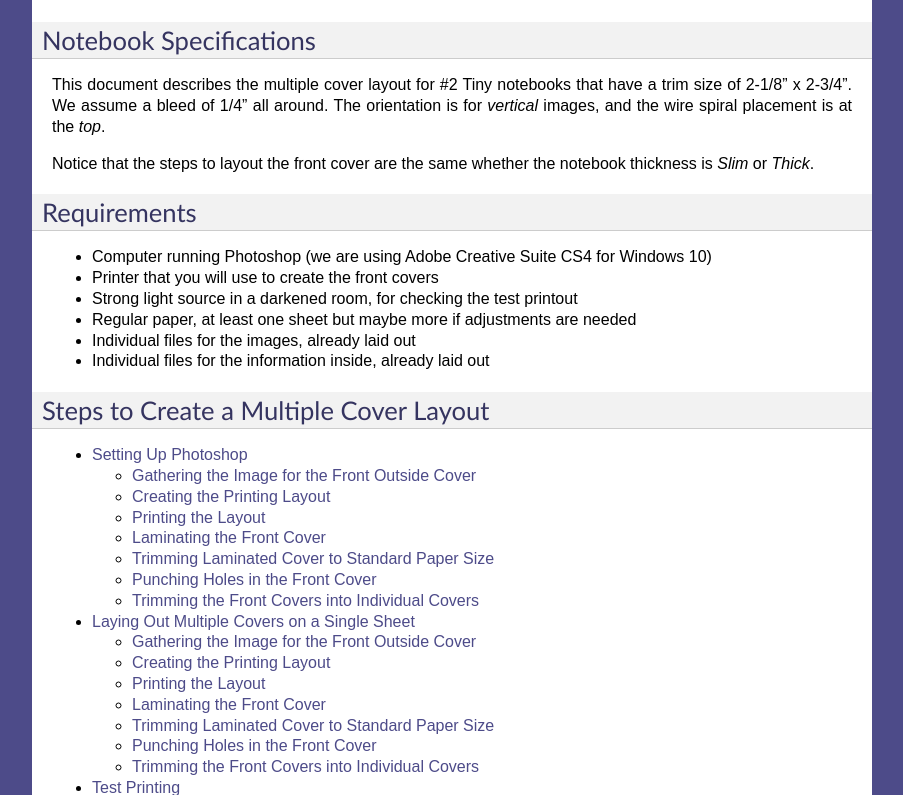
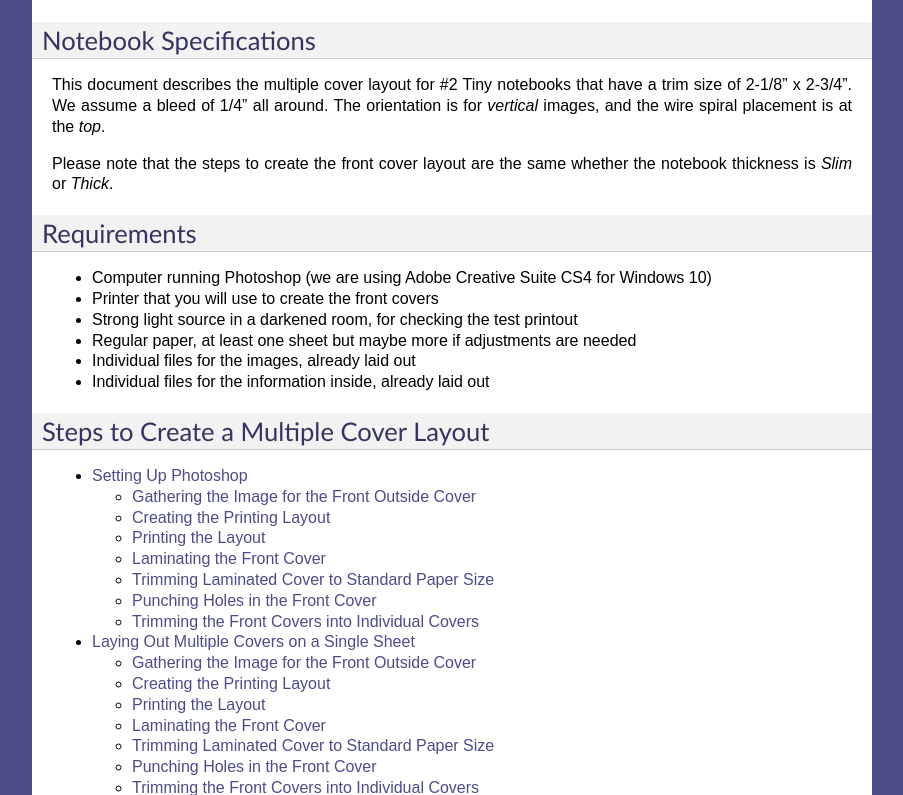
Before and after one commit to loiskilberg/FinalProject, a Sphinx documentation site: the page built from source/index.rst, in a window 1280 px wide and 900 px high, scrolled down 847 px, cut to the strip 105-900 px from the top of the window. Shown: the whole strip, without its empty margins (198-1101 px from the left). Built offline with Sphinx 7.4.7, drawn with Linux system fonts in a browser that asks for light colours.

Commit message:
adjust wording

```diff
--- a/source/index.rst
+++ b/source/index.rst
@@ -20,7 +20,7 @@ Notebook Specifications
 
 This document describes the multiple cover layout for #2 |szNm2| notebooks that have a trim size of |szTrimShort2| x |szTrimLong2|. We assume a bleed of 1/4" all around. The orientation is for *vertical* images, and the wire spiral placement is at the *top*.
 
-Notice that the steps to layout the front cover are the same whether the notebook thickness is |Thin| or |Chunky|.
+Please note that the steps to create the front cover layout are the same whether the notebook thickness is |Thin| or |Chunky|.
 
 Requirements
 ============
```
